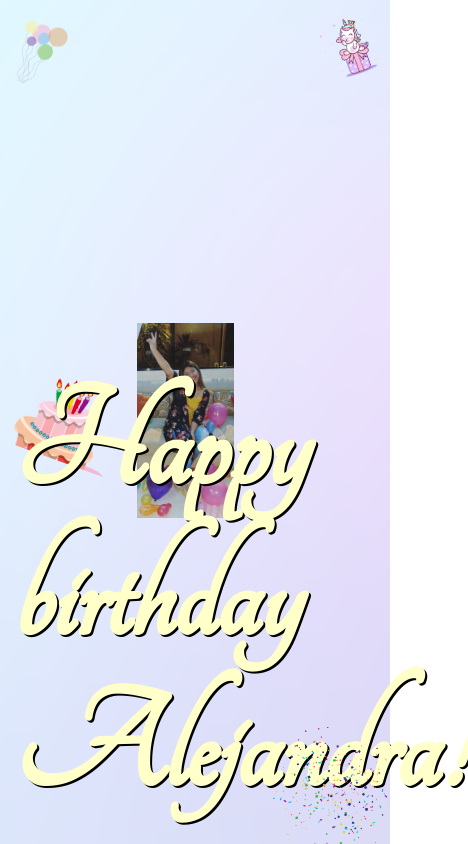
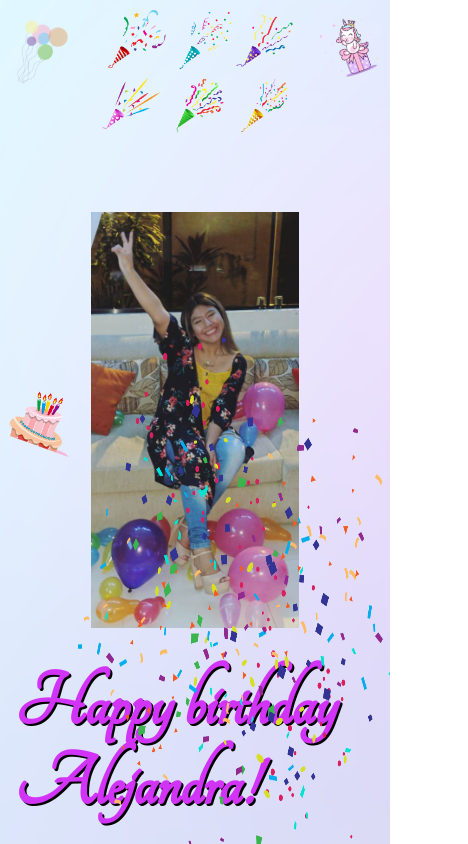
Before and after one commit to kleyla/aleDay, a plain HTML site: page index.html in a window 390 px wide. Shown: the whole page, 468 px wide, since content can reach past the window. Drawn offline with Linux system fonts and the light colour scheme.

Commit message:
litle fixes

```diff
--- a/index.html
+++ b/index.html
@@ -23,7 +23,9 @@
                 <img src="./imgs/unicornio.png" alt="Gift">
             </div>
         </div>
-
+        <div class="surprise">
+            <img src="./imgs/surprise.png" alt="">
+        </div>
         <div class="phrase">
             <h1>Happy birthday Alejandra!</h1>
         </div>
--- a/styles.css
+++ b/styles.css
@@ -9,8 +9,8 @@ body {
   background-attachment: fixed;
 }
 :root {
-  --primary: #ffd7d6;
-  --secondary: #ffffc9;
+  --primary: #d234f7;
+  --secondary: #f7c340;
   --tertiary: #ffe3fe;
   --quaternary: #c9ffda;
   --quinary: #e9d6ff;
@@ -33,7 +33,7 @@ body {
   align-items: center;
 }
 .imagen {
-  width: 25%;
+  width: 23%;
 }
 .imagen img {
   width: 100%;
@@ -74,7 +74,7 @@ body {
   position: absolute;
   bottom: 20px;
   left: 15px;
-  color: var(--secondary);
+  color: var(--primary);
   text-shadow: 2px 2px #000;
 }
 .things {
@@ -82,9 +82,42 @@ body {
   /* background: red; */
 }
 .things img {
-  width: 30%;
+  width: 50%;
   height: auto;
   position: absolute;
   bottom: 0;
   right: 0;
 }
+.surprise {
+  display: none;
+}
+
+@media screen and (max-width: 1000px) {
+  .imagen {
+    width: 30%;
+  }
+  .phrase h1 {
+    font-size: 100px;
+  }
+}
+@media screen and (max-width: 500px) {
+  .imagen {
+    width: 80%;
+  }
+  .phrase h1 {
+    font-size: 80px;
+  }
+  .things img {
+    width: 80%;
+    height: 60vh;
+  }
+  .surprise {
+    display: inline;
+    width: 50%;
+    position: absolute;
+    top: 10px;
+  }
+  .surprise img {
+    width: 100%;
+  }
+}
```
Also changed, not shown: imgs/surprise.png (added).
